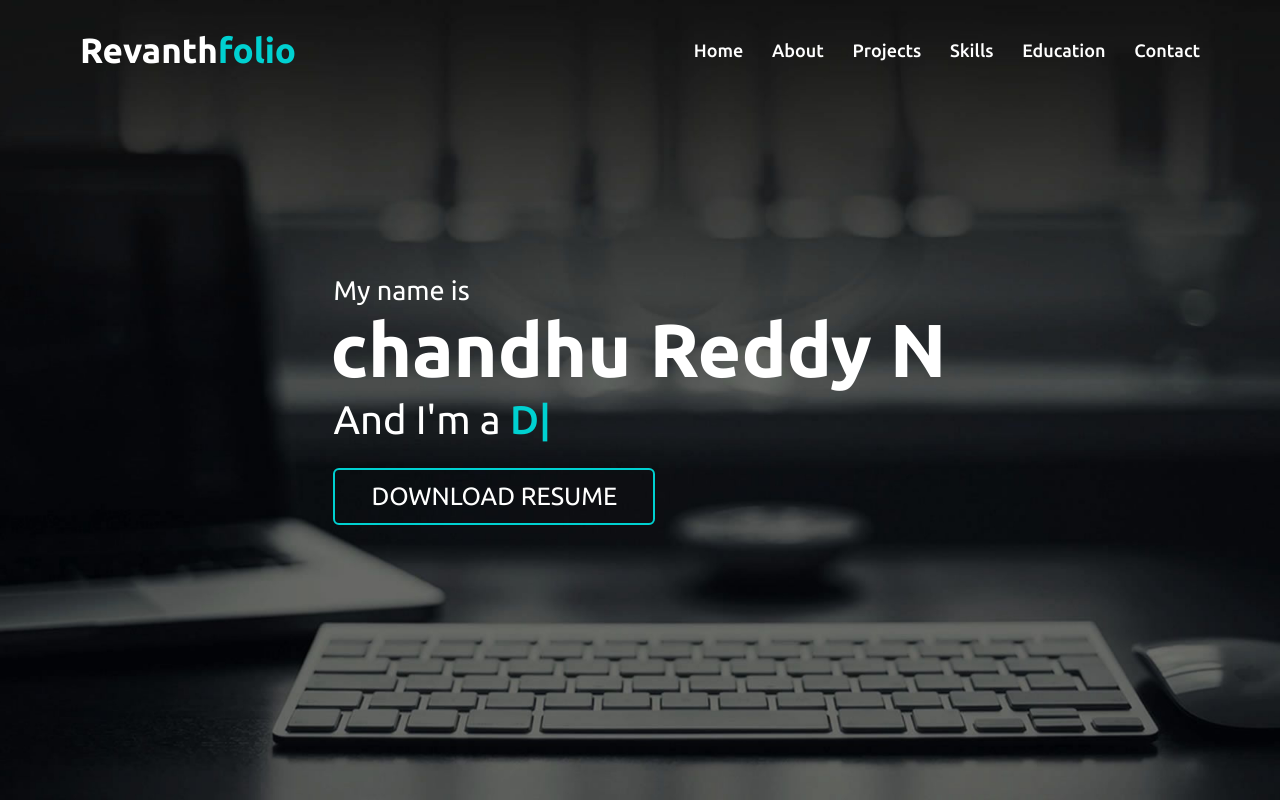
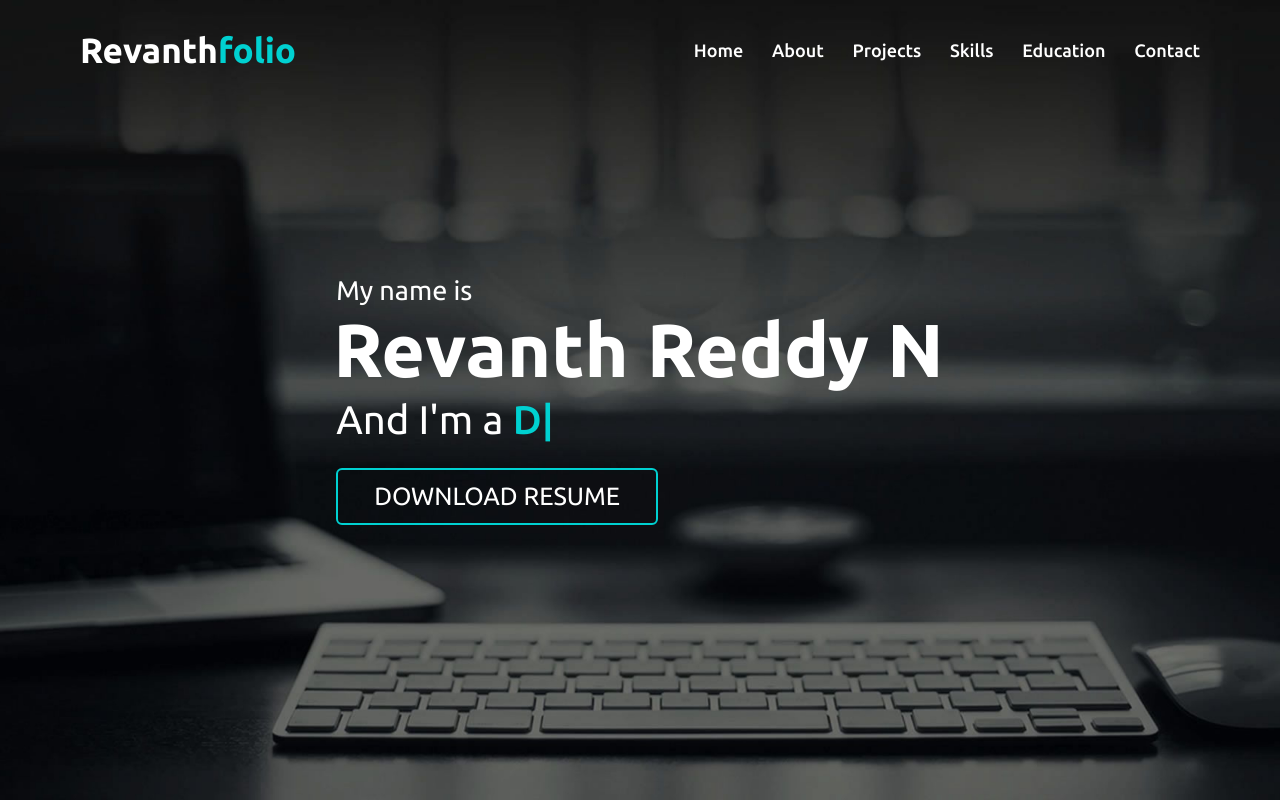
Before and after one commit to Revanth596/Resume-page, a plain HTML site: page index.html in a window 1280 px wide. Shown: the top 800 px of the page. Drawn offline with nearby package versions, Linux system fonts and the light colour scheme.

Commit message:
Update index.html

```diff
--- a/index.html
+++ b/index.html
@@ -46,7 +46,7 @@
 		<div class="max-width">
 			<div class="home-content">
 				<div class="text-1">My name is</div>
-				<div class="text-2">chandhu Reddy N</div>
+				<div class="text-2">Revanth Reddy N</div>
 				<div class="text-3">And I'm a <span class="typing"></span></div>
 				<a href="resume.pdf" download>DOWNLOAD RESUME</a>
 			</div>
```
